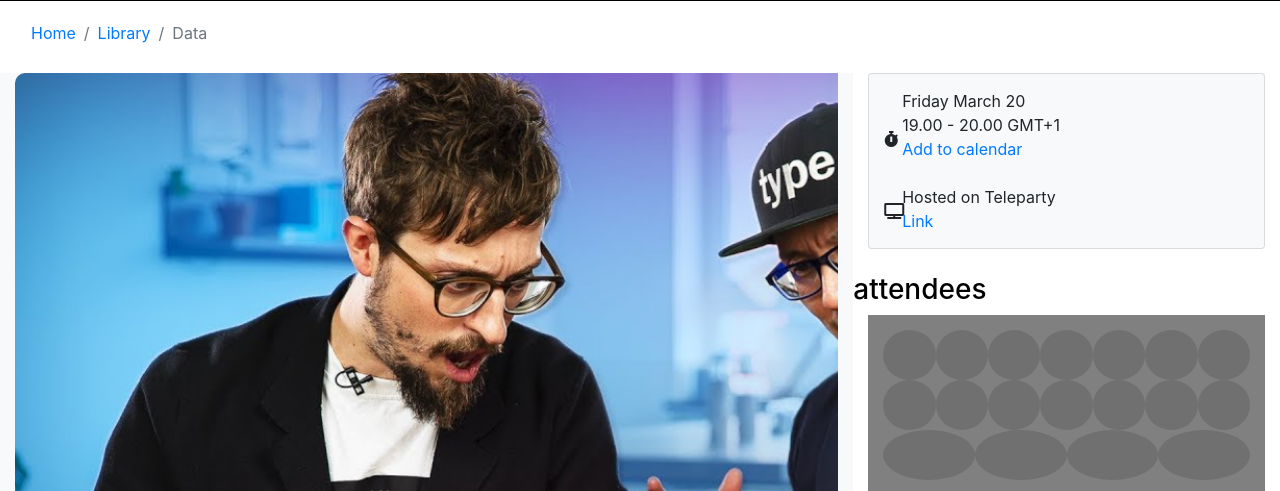
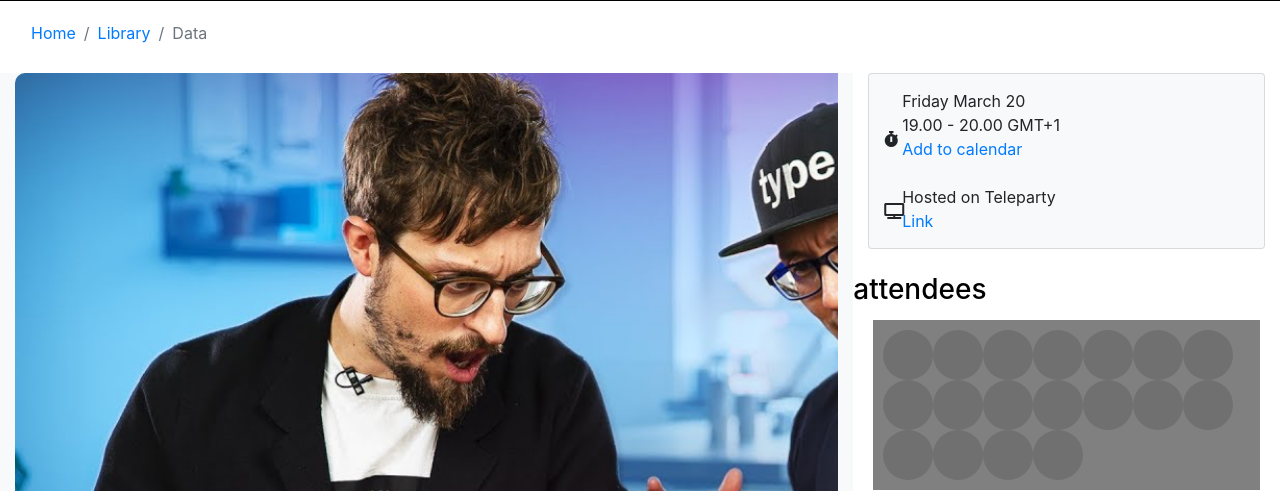
Before and after one commit to jr-tamaela/frontend, a website built with Parcel: page event-detail.html in a window 1280 px wide. Shown: the part 57-548 px from the top of the page. Built offline with nearby package versions, Linux system fonts and the light colour scheme.

Commit message:
flexbox styling

```diff
--- a/scss/components/_cards.scss
+++ b/scss/components/_cards.scss
@@ -60,7 +60,8 @@
   background-color: grey;
   display: inline-flex;
   flex-wrap: wrap;
-  padding: 15px;
+  padding: 10px;
+  margin: 5px;
   //width: calc(#{$badge-width * 6} + 0.5rem);
 
   .img-round-profile {
@@ -70,6 +71,5 @@
     border: none;
     display: inline-block;
     background-color: $grey;
-    flex-grow: 3;
   }
 }
```
